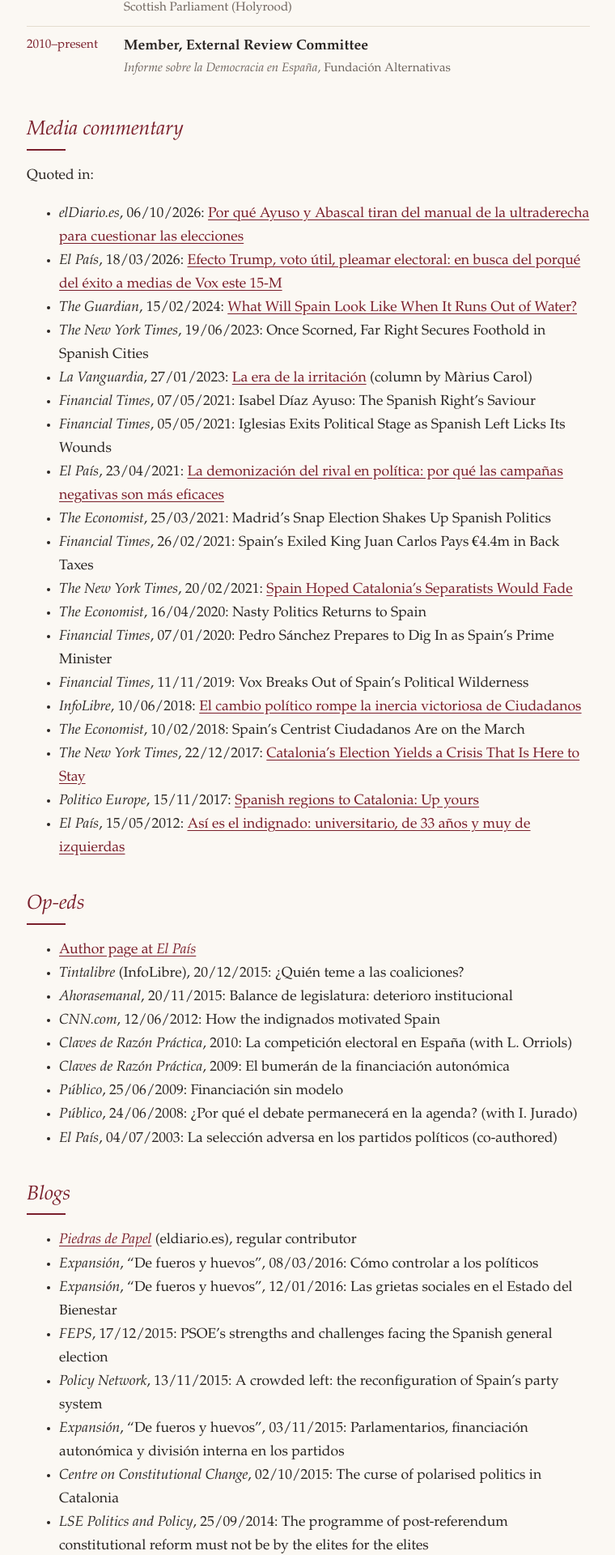
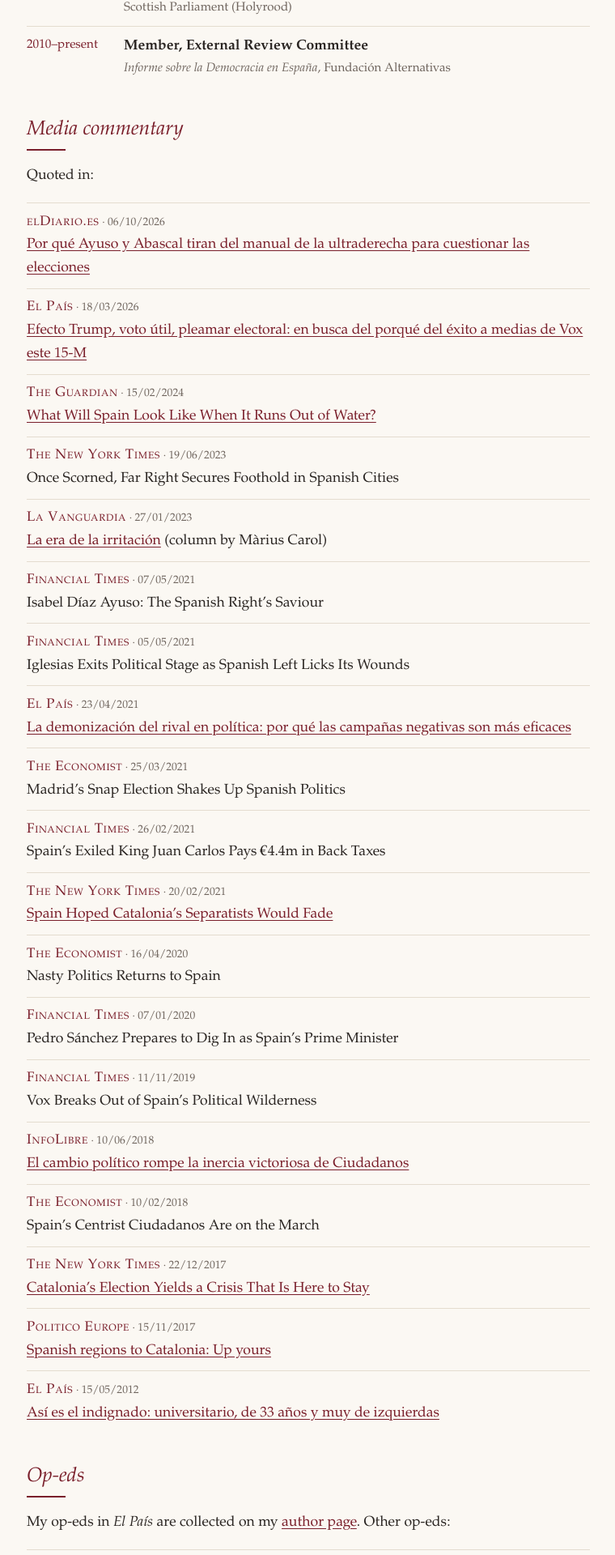
Before and after one commit to sandraleonalfonso/Sandra-Leon, a Jekyll site: the page built from engagement.md, in a window 1280 px wide. Shown: the part 1584-3504 px from the top of the page at 81% size, without its empty margins (259-1019 px from the left). Built offline with Jekyll 4.4.1, drawn with Linux system fonts in a browser that asks for light colours; some of the changed text lies outside the part shown.

Commit message:
Engagement: list format without bullets for media, op-eds, blogs; radio and TV as timeline
Co-Authored-By: Claude Opus 5.5 (1M context) <noreply@anthropic.com>
Claude-Session: https://claude.ai/code/session_01Csi1G9zYbePJE1osHYZ3KG

```diff
--- a/assets/css/site.css
+++ b/assets/css/site.css
@@ -120,3 +120,9 @@ span.pub-title { color: var(--text); }
 .strand-papers h3 { font-size: 0.95rem; font-variant: small-caps; letter-spacing: 0.06em; color: var(--muted); font-style: normal; margin: 1rem 0 0.4rem; }
 .strand-paper { margin: 0 0 0.55rem; }
 @media (max-width: 30rem) { .strand { padding: 1rem 1rem 0.9rem; } }
+
+/* Press entries (media, op-eds, blogs) */
+.press { margin: 0.5rem 0 1.5rem; }
+.press-item { margin: 0; padding: 0.6rem 0; border-top: 1px solid var(--line); }
+.press-meta { display: block; font-size: 0.85rem; color: var(--muted); font-variant-numeric: tabular-nums; }
+.press-outlet { color: var(--accent); font-variant: small-caps; letter-spacing: 0.05em; font-size: 1.05rem; }
--- a/engagement.md
+++ b/engagement.md
@@ -52,51 +52,166 @@ description: "Sandra León's public engagement: advisory roles, policy advice, m
 
 Quoted in:
 
-- *elDiario.es*, 06/10/2026: [Por qué Ayuso y Abascal tiran del manual de la ultraderecha para cuestionar las elecciones](https://www.eldiario.es/internacional/ayuso-abascal-tiran-manual-ultraderecha-cuestionar-elecciones_1_13567145.html)
-- *El País*, 18/03/2026: [Efecto Trump, voto útil, pleamar electoral: en busca del porqué del éxito a medias de Vox este 15-M](https://elpais.com/espana/2026-03-18/efecto-trump-voto-util-pleamar-electoral-en-busca-del-porque-del-exito-a-medias-de-vox-este-15-m.html)
-- *The Guardian*, 15/02/2024: [What Will Spain Look Like When It Runs Out of Water?](https://www.theguardian.com/commentisfree/2024/feb/15/spain-water-barcelona-farmers-tourism-catalonia-drought)
-- *The New York Times*, 19/06/2023: Once Scorned, Far Right Secures Foothold in Spanish Cities
-- *La Vanguardia*, 27/01/2023: [La era de la irritación](https://www.lavanguardia.com/opinion/20230127/8711907/irritacion.html) (column by Màrius Carol)
-- *Financial Times*, 07/05/2021: Isabel Díaz Ayuso: The Spanish Right's Saviour
-- *Financial Times*, 05/05/2021: Iglesias Exits Political Stage as Spanish Left Licks Its Wounds
-- *El País*, 23/04/2021: [La demonización del rival en política: por qué las campañas negativas son más eficaces](https://elpais.com/ciencia/2021-04-23/la-demonizacion-del-rival-en-politica.html)
-- *The Economist*, 25/03/2021: Madrid's Snap Election Shakes Up Spanish Politics
-- *Financial Times*, 26/02/2021: Spain's Exiled King Juan Carlos Pays €4.4m in Back Taxes
-- *The New York Times*, 20/02/2021: [Spain Hoped Catalonia's Separatists Would Fade](https://www.nytimes.com/2021/02/19/world/europe/spain-catalonia-independence.html)
-- *The Economist*, 16/04/2020: Nasty Politics Returns to Spain
-- *Financial Times*, 07/01/2020: Pedro Sánchez Prepares to Dig In as Spain's Prime Minister
-- *Financial Times*, 11/11/2019: Vox Breaks Out of Spain's Political Wilderness
-- *InfoLibre*, 10/06/2018: [El cambio político rompe la inercia victoriosa de Ciudadanos](https://www.infolibre.es/politica/cambio-politico-rompe-inercia-victoriosa-ciudadanos_1_1159395.html)
-- *The Economist*, 10/02/2018: Spain's Centrist Ciudadanos Are on the March
-- *The New York Times*, 22/12/2017: [Catalonia's Election Yields a Crisis That Is Here to Stay](https://www.nytimes.com/2017/12/22/world/europe/catalonia-election-spain.html)
-- *Politico Europe*, 15/11/2017: [Spanish regions to Catalonia: Up yours](https://www.politico.eu/article/spain-regional-conundrum-catalan-independence/)
-- *El País*, 15/05/2012: [Así es el indignado: universitario, de 33 años y muy de izquierdas](https://elpais.com/politica/2012/05/14/actualidad/1337005195_251451.html)
+<div class="press" markdown="1">
+<span class="press-meta"><span class="press-outlet">elDiario.es</span> · 06/10/2026</span>
+[Por qué Ayuso y Abascal tiran del manual de la ultraderecha para cuestionar las elecciones](https://www.eldiario.es/internacional/ayuso-abascal-tiran-manual-ultraderecha-cuestionar-elecciones_1_13567145.html)
+{: .press-item}
+
+<span class="press-meta"><span class="press-outlet">El País</span> · 18/03/2026</span>
+[Efecto Trump, voto útil, pleamar electoral: en busca del porqué del éxito a medias de Vox este 15-M](https://elpais.com/espana/2026-03-18/efecto-trump-voto-util-pleamar-electoral-en-busca-del-porque-del-exito-a-medias-de-vox-este-15-m.html)
+{: .press-item}
+
+<span class="press-meta"><span class="press-outlet">The Guardian</span> · 15/02/2024</span>
+[What Will Spain Look Like When It Runs Out of Water?](https://www.theguardian.com/commentisfree/2024/feb/15/spain-water-barcelona-farmers-tourism-catalonia-drought)
+{: .press-item}
+
+<span class="press-meta"><span class="press-outlet">The New York Times</span> · 19/06/2023</span>
+Once Scorned, Far Right Secures Foothold in Spanish Cities
+{: .press-item}
+
+<span class="press-meta"><span class="press-outlet">La Vanguardia</span> · 27/01/2023</span>
+[La era de la irritación](https://www.lavanguardia.com/opinion/20230127/8711907/irritacion.html) (column by Màrius Carol)
+{: .press-item}
+
+<span class="press-meta"><span class="press-outlet">Financial Times</span> · 07/05/2021</span>
+Isabel Díaz Ayuso: The Spanish Right's Saviour
+{: .press-item}
+
+<span class="press-meta"><span class="press-outlet">Financial Times</span> · 05/05/2021</span>
+Iglesias Exits Political Stage as Spanish Left Licks Its Wounds
+{: .press-item}
+
+<span class="press-meta"><span class="press-outlet">El País</span> · 23/04/2021</span>
+[La demonización del rival en política: por qué las campañas negativas son más eficaces](https://elpais.com/ciencia/2021-04-23/la-demonizacion-del-rival-en-politica.html)
+{: .press-item}
+
+<span class="press-meta"><span class="press-outlet">The Economist</span> · 25/03/2021</span>
+Madrid's Snap Election Shakes Up Spanish Politics
+{: .press-item}
+
+<span class="press-meta"><span class="press-outlet">Financial Times</span> · 26/02/2021</span>
+Spain's Exiled King Juan Carlos Pays €4.4m in Back Taxes
+{: .press-item}
+
+<span class="press-meta"><span class="press-outlet">The New York Times</span> · 20/02/2021</span>
+[Spain Hoped Catalonia's Separatists Would Fade](https://www.nytimes.com/2021/02/19/world/europe/spain-catalonia-independence.html)
+{: .press-item}
+
+<span class="press-meta"><span class="press-outlet">The Economist</span> · 16/04/2020</span>
+Nasty Politics Returns to Spain
+{: .press-item}
+
+<span class="press-meta"><span class="press-outlet">Financial Times</span> · 07/01/2020</span>
+Pedro Sánchez Prepares to Dig In as Spain's Prime Minister
+{: .press-item}
+
+<span class="press-meta"><span class="press-outlet">Financial Times</span> · 11/11/2019</span>
+Vox Breaks Out of Spain's Political Wilderness
+{: .press-item}
+
+<span class="press-meta"><span class="press-outlet">InfoLibre</span> · 10/06/2018</span>
+[El cambio político rompe la inercia victoriosa de Ciudadanos](https://www.infolibre.es/politica/cambio-politico-rompe-inercia-victoriosa-ciudadanos_1_1159395.html)
+{: .press-item}
+
+<span class="press-meta"><span class="press-outlet">The Economist</span> · 10/02/2018</span>
+Spain's Centrist Ciudadanos Are on the March
+{: .press-item}
+
+<span class="press-meta"><span class="press-outlet">The New York Times</span> · 22/12/2017</span>
+[Catalonia's Election Yields a Crisis That Is Here to Stay](https://www.nytimes.com/2017/12/22/world/europe/catalonia-election-spain.html)
+{: .press-item}
+
+<span class="press-meta"><span class="press-outlet">Politico Europe</span> · 15/11/2017</span>
+[Spanish regions to Catalonia: Up yours](https://www.politico.eu/article/spain-regional-conundrum-catalan-independence/)
+{: .press-item}
+
+<span class="press-meta"><span class="press-outlet">El País</span> · 15/05/2012</span>
+[Así es el indignado: universitario, de 33 años y muy de izquierdas](https://elpais.com/politica/2012/05/14/actualidad/1337005195_251451.html)
+{: .press-item}
+
+</div>
 
 ## Op-eds
 
-- [Author page at *El País*](http://elpais.com/autor/sandra_leon/a/)
-- *Tintalibre* (InfoLibre), 20/12/2015: ¿Quién teme a las coaliciones?
-- *Ahorasemanal*, 20/11/2015: Balance de legislatura: deterioro institucional
-- *CNN.com*, 12/06/2012: How the indignados motivated Spain
-- *Claves de Razón Práctica*, 2010: La competición electoral en España (with L. Orriols)
-- *Claves de Razón Práctica*, 2009: El bumerán de la financiación autonómica
-- *Público*, 25/06/2009: Financiación sin modelo
-- *Público*, 24/06/2008: ¿Por qué el debate permanecerá en la agenda? (with I. Jurado)
-- *El País*, 04/07/2003: La selección adversa en los partidos políticos (co-authored)
+My op-eds in *El País* are collected on my [author page](http://elpais.com/autor/sandra_leon/a/). Other op-eds:
+
+<div class="press" markdown="1">
+<span class="press-meta"><span class="press-outlet">Tintalibre (InfoLibre)</span> · 20/12/2015</span>
+¿Quién teme a las coaliciones?
+{: .press-item}
+
+<span class="press-meta"><span class="press-outlet">Ahorasemanal</span> · 20/11/2015</span>
+Balance de legislatura: deterioro institucional
+{: .press-item}
+
+<span class="press-meta"><span class="press-outlet">CNN.com</span> · 12/06/2012</span>
+How the indignados motivated Spain
+{: .press-item}
+
+<span class="press-meta"><span class="press-outlet">Claves de Razón Práctica</span> · 2010</span>
+La competición electoral en España (with L. Orriols)
+{: .press-item}
+
+<span class="press-meta"><span class="press-outlet">Claves de Razón Práctica</span> · 2009</span>
+El bumerán de la financiación autonómica
+{: .press-item}
+
+<span class="press-meta"><span class="press-outlet">Público</span> · 25/06/2009</span>
+Financiación sin modelo
+{: .press-item}
+
+<span class="press-meta"><span class="press-outlet">Público</span> · 24/06/2008</span>
+¿Por qué el debate permanecerá en la agenda? (with I. Jurado)
+{: .press-item}
+
+<span class="press-meta"><span class="press-outlet">El País</span> · 04/07/2003</span>
+La selección adversa en los partidos políticos (co-authored)
+{: .press-item}
+
+</div>
 
 ## Blogs
 
-- [*Piedras de Papel*](https://www.eldiario.es/piedrasdepapel/) (eldiario.es), regular contributor
-- *Expansión*, "De fueros y huevos", 08/03/2016: Cómo controlar a los políticos
-- *Expansión*, "De fueros y huevos", 12/01/2016: Las grietas sociales en el Estado del Bienestar
-- *FEPS*, 17/12/2015: PSOE's strengths and challenges facing the Spanish general election
-- *Policy Network*, 13/11/2015: A crowded left: the reconfiguration of Spain's party system
-- *Expansión*, "De fueros y huevos", 03/11/2015: Parlamentarios, financiación autonómica y división interna en los partidos
-- *Centre on Constitutional Change*, 02/10/2015: The curse of polarised politics in Catalonia
-- *LSE Politics and Policy*, 25/09/2014: The programme of post-referendum constitutional reform must not be by the elites for the elites
+Regular contributor to [*Piedras de Papel*](https://www.eldiario.es/piedrasdepapel/) (eldiario.es). Other blog posts:
+
+<div class="press" markdown="1">
+<span class="press-meta"><span class="press-outlet">Expansión, "De fueros y huevos"</span> · 08/03/2016</span>
+Cómo controlar a los políticos
+{: .press-item}
+
+<span class="press-meta"><span class="press-outlet">Expansión, "De fueros y huevos"</span> · 12/01/2016</span>
+Las grietas sociales en el Estado del Bienestar
+{: .press-item}
+
+<span class="press-meta"><span class="press-outlet">FEPS</span> · 17/12/2015</span>
+PSOE's strengths and challenges facing the Spanish general election
+{: .press-item}
+
+<span class="press-meta"><span class="press-outlet">Policy Network</span> · 13/11/2015</span>
+A crowded left: the reconfiguration of Spain's party system
+{: .press-item}
+
+<span class="press-meta"><span class="press-outlet">Expansión, "De fueros y huevos"</span> · 03/11/2015</span>
+Parlamentarios, financiación autonómica y división interna en los partidos
+{: .press-item}
+
+<span class="press-meta"><span class="press-outlet">Centre on Constitutional Change</span> · 02/10/2015</span>
+The curse of polarised politics in Catalonia
+{: .press-item}
+
+<span class="press-meta"><span class="press-outlet">LSE Politics and Policy</span> · 25/09/2014</span>
+The programme of post-referendum constitutional reform must not be by the elites for the elites
+{: .press-item}
+
+</div>
 
 ## Radio and TV
 
-- **Television.** Election-night analyst on laSexta's *Al Rojo Vivo* specials: 2023 general election, 2023 regional and municipal elections, 2022 Castilla y León, 2021 Madrid, and 2020 Galicia and Basque Country.
-- **TV commentary.** laSexta (*El Objetivo*, *La Sexta Noche*, *Al Rojo Vivo*, *Noticias*), TV3 (1-O referendum 2017, 2016 election specials), Cuatro (2015), CNN+ (2009).
-- **Radio.** Regular analyst on Cadena SER's *Hoy por Hoy* (2011–2012, summer 2022); interviews on *El Faro*, *A Vivir que son dos días* and *Hora 25* (2014–2023).
+<dl class="timeline">
+  <dt>Television</dt>
+  <dd>Election-night analyst on laSexta's <em>Al Rojo Vivo</em> specials: 2023 general election, 2023 regional and municipal elections, 2022 Castilla y León, 2021 Madrid, and 2020 Galicia and Basque Country.</dd>
+  <dt>TV commentary</dt>
+  <dd>laSexta (<em>El Objetivo</em>, <em>La Sexta Noche</em>, <em>Al Rojo Vivo</em>, <em>Noticias</em>), TV3 (1-O referendum 2017, 2016 election specials), Cuatro (2015), CNN+ (2009).</dd>
+  <dt>Radio</dt>
+  <dd>Regular analyst on Cadena SER's <em>Hoy por Hoy</em> (2011–2012, summer 2022); interviews on <em>El Faro</em>, <em>A Vivir que son dos días</em> and <em>Hora 25</em> (2014–2023).</dd>
+</dl>
```
